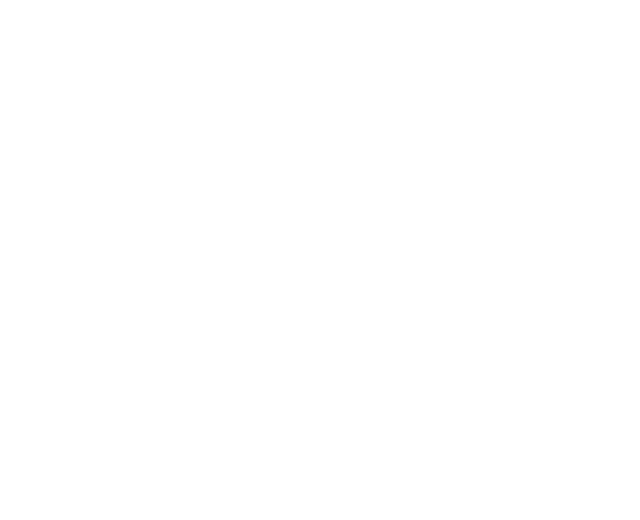
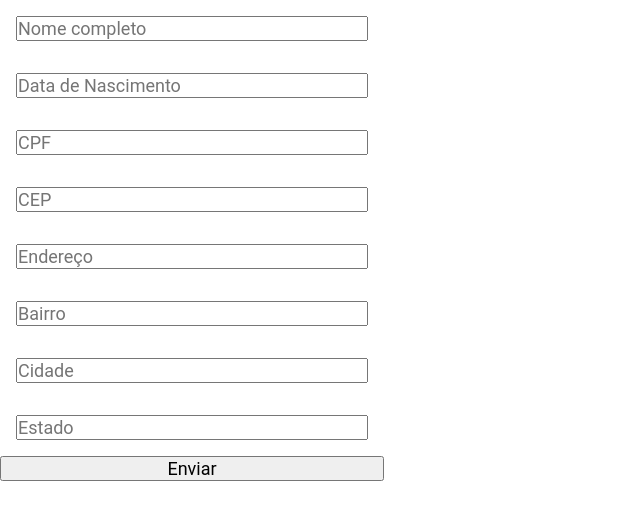
Before and after one commit to gustavolopesv3/GCB-Frontend, a React (Create React App) app: page /register in a window 1280 px wide. Shown: the top 520 px of the page, without its empty margins (0-640 px from the left). Built offline with nearby package versions, Linux system fonts and the light colour scheme.

Commit message:
register and save local storage

```diff
--- a/package.json
+++ b/package.json
@@ -10,6 +10,7 @@
     "@types/node": "^12.0.0",
     "@types/react": "^17.0.0",
     "@types/react-dom": "^17.0.0",
+    "axios": "^0.21.1",
     "react": "^17.0.2",
     "react-dom": "^17.0.2",
     "react-icons": "^4.2.0",
--- /dev/null
+++ b/src/pages/register/index.tsx
@@ -0,0 +1,114 @@
+import React, { useCallback, useState } from "react"
+import axios from 'axios'
+import { Container } from "./styles"
+
+interface cepData {
+  data: {
+      cep: string;
+      bairro: string;
+      localidade: string;
+      uf: string;
+      logradouro: string;
+  }
+}
+
+export const Register = ()=>{
+
+  const [pessoa, setPessoa] = useState({
+    nomeCompleto:'',
+    dataNascimento: '',
+    cpf: '',
+  })
+
+  // const [endereco, setEndereco] = useState({
+  //   cep: '',
+  //   rua:'',
+  //   bairro: '',
+  //   cidade: '',
+  //   estado: '',
+  //   teste:'aaaa'
+  // })
+  const [rua, setRua] = useState('')
+  const [cep, setCep] = useState('')
+  const [bairro, setBairro] = useState('')
+  const [cidade, setCidade] = useState('')
+  const [estado, setEstado] = useState('')
+
+  const onChangeForm = (e:React.FormEvent<HTMLInputElement>) => {
+    const name = e.currentTarget.name;
+    const value = e.currentTarget.value;
+    console.log(e.currentTarget.value)
+
+    setPessoa((prevState) => ({
+      ...prevState,
+      [name]: value,
+
+    }));
+  };
+
+  // const onChangeFormEndereco = (e:React.FormEvent<HTMLInputElement>) => {
+  //   const name = e.currentTarget.name;
+  //   const value = e.currentTarget.value;
+  //   console.log(e.currentTarget.value)
+
+  //   setEndereco((prevState) => ({
+  //     ...prevState,
+  //     [name]: value,
+
+  //   }));
+  // };
+
+    const saveData = () =>{
+      localStorage.setItem('GCB', JSON.stringify({
+        pessoa,
+        endereco:{
+          cep,
+          cidade,
+          bairro,
+          estado,
+          rua
+        }
+      }))
+    }
+
+
+
+    const handleLoadEndereco = useCallback(
+      async (cep: string) => {
+
+          const response:cepData = await axios.get(`https://viacep.com.br/ws/${cep}/json/`);
+
+          console.log(response.data)
+
+          setCep(response.data.cep)
+          setRua(response.data.localidade)
+          setBairro(response.data.bairro)
+          setCidade(response.data.localidade)
+          setEstado(response.data.uf)
+
+
+      },
+      []
+  );
+
+
+
+
+
+  return(
+    <Container>
+      <input type="text" name="nomeCompleto" placeholder='Nome completo' onChange={onChangeForm} value={pessoa.nomeCompleto} />
+      <input type="text" name="dataNascimento" placeholder='Data de Nascimento' onChange={onChangeForm} value={pessoa.dataNascimento}/>
+      <input type="text" name="cpf" placeholder='CPF' onChange={onChangeForm} value={pessoa.cpf}/>
+
+      <input type="text" name="cep" placeholder='CEP' onBlur={e => handleLoadEndereco(e.target.value)}onChange={e => setCep(e.target.value)} value={cep} />
+
+      <input type="text" name="rua" placeholder='Endereço' onChange={e => setRua(e.target.value)} value={rua}/>
+      <input type="text" name="bairro" placeholder='Bairro' onChange={e => setBairro(e.target.value)} value={bairro}/>
+      <input type="text" name="cidade" placeholder='Cidade' onChange={e => setCidade(e.target.value)} value={cidade}/>
+      <input type="text" name="estado" placeholder='Estado' onChange={e => setEstado(e.target.value)} value={estado}/>
+
+      <button onClick={saveData}>Enviar</button>
+    </Container>
+  )
+}
--- /dev/null
+++ b/src/pages/register/styles.ts
@@ -0,0 +1,12 @@
+import styled from 'styled-components';
+
+
+export const Container = styled.div`
+  display: flex;
+  flex-direction: column;
+  width: 30%;
+
+  input{
+    margin: 1rem;
+  }
+  `
--- a/src/routes.tsx
+++ b/src/routes.tsx
@@ -1,11 +1,13 @@
 import {Route, BrowserRouter} from 'react-router-dom'
 import { Home } from './pages/Home'
+import { Register } from './pages/register'
 
 
 const Routes = ()=>{
   return(
     <BrowserRouter>
       <Route component={Home} path='/' exact/>
+      <Route component={Register} path='/register' exact/>
     </BrowserRouter>
   )
 }
```
Also changed, not shown: 1 other file (tests, documents, lock files or other folders).
